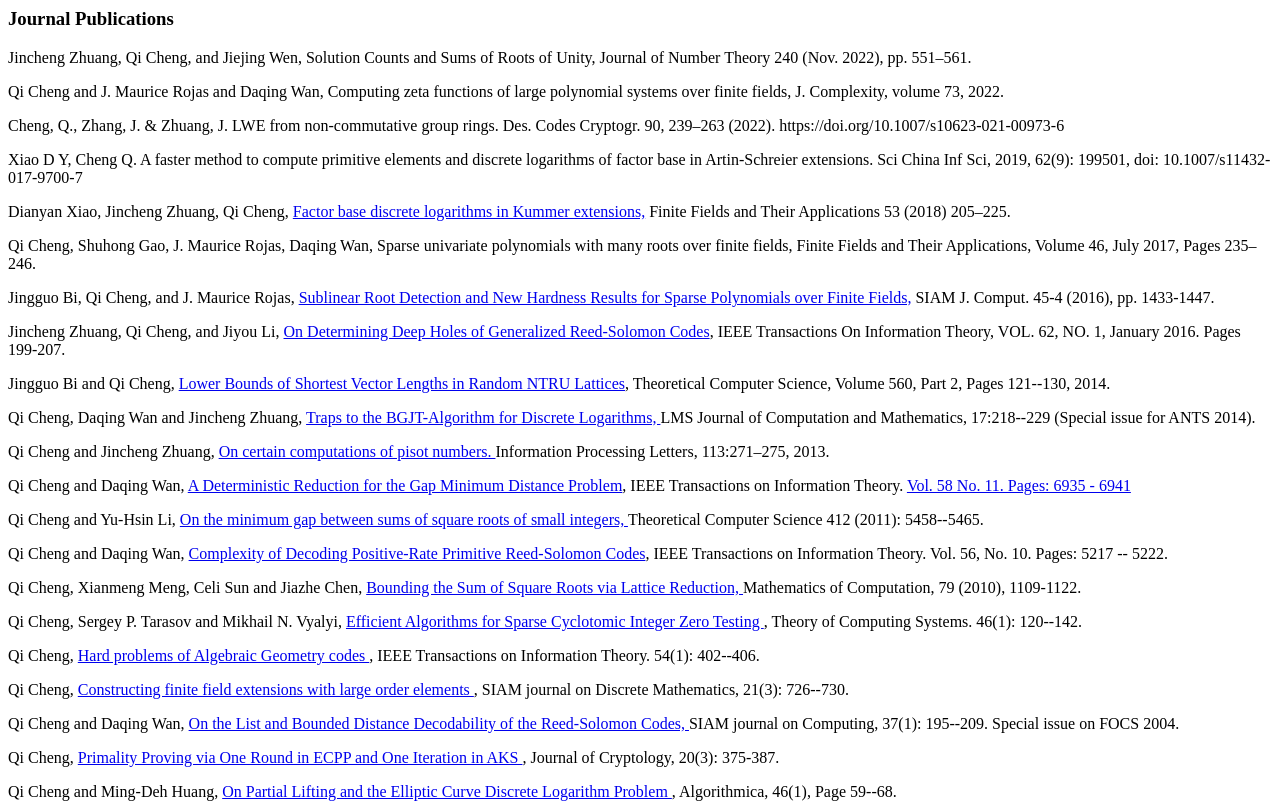
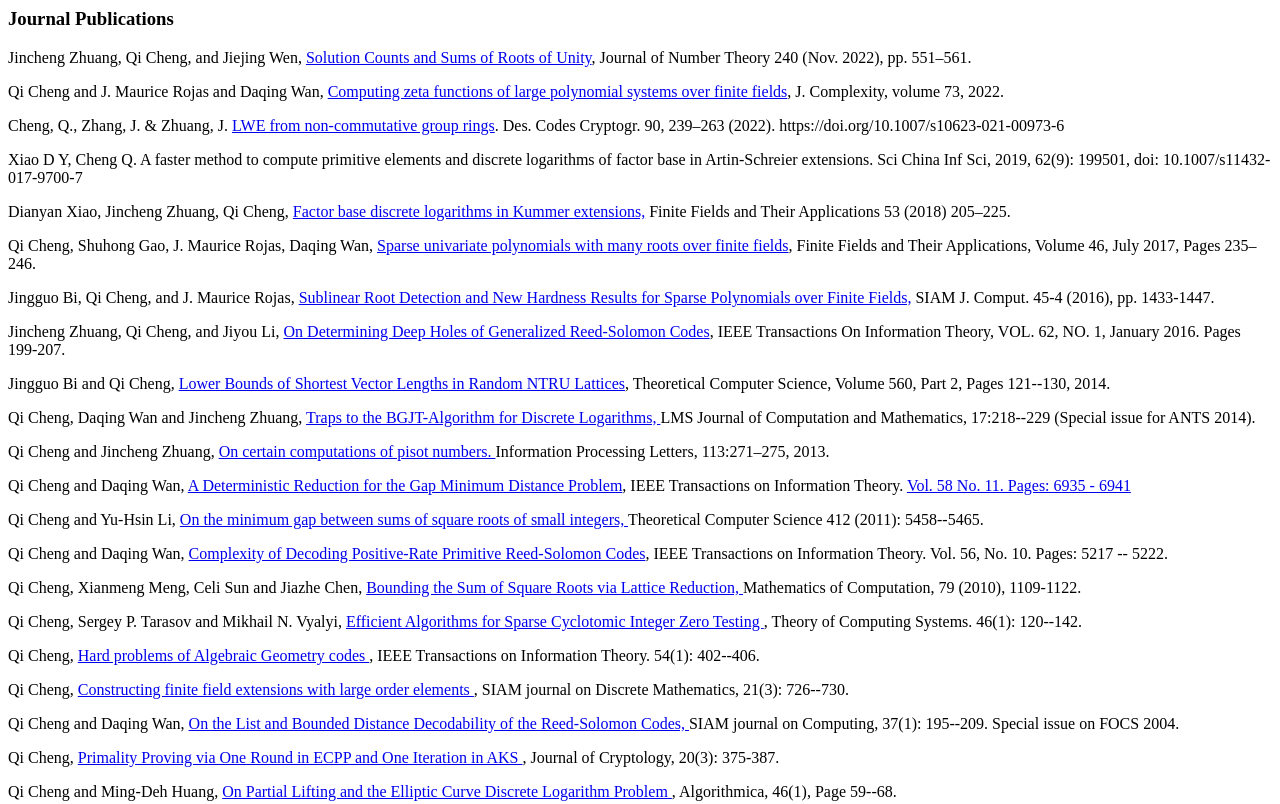
Before and after one commit to qcheng2023/qcheng2023.github.io, a plain HTML site: page pub.html in a window 1280 px wide. Shown: the top 804 px of the page. Drawn offline with Linux system fonts and the light colour scheme.

Commit message:
Add FFA many roots paper

```diff
--- a/pub.html
+++ b/pub.html
@@ -9,15 +9,15 @@
 
 
     <h3>Journal Publications</h3>
- <p>    Jincheng Zhuang, Qi Cheng, and Jiejing Wen, Solution Counts and Sums of Roots of
-Unity,  Journal of Number Theory 240 (Nov. 2022), pp. 551–561.
+ <p>    Jincheng Zhuang, Qi Cheng, and Jiejing Wen, <a href="paper/sum_roots.pdf">Solution Counts and Sums of Roots of
+Unity</a>,  Journal of Number Theory 240 (Nov. 2022), pp. 551–561.
 
    <p>
 Qi Cheng and J. Maurice Rojas and Daqing Wan,
-  Computing zeta functions of large polynomial systems over finite fields,
+  <a href="paper/computzeta.pdf">Computing zeta functions of large polynomial systems over finite fields</a>,
   J. Complexity, volume  73, 2022.
 
-    <p> Cheng, Q., Zhang, J. & Zhuang, J. LWE from non-commutative group rings. Des. Codes Cryptogr. 90, 239–263 (2022). https://doi.org/10.1007/s10623-021-00973-6
+    <p> Cheng, Q., Zhang, J. & Zhuang, J. <a href="paper/non-commutative.pdf">LWE from non-commutative group rings</a>. Des. Codes Cryptogr. 90, 239–263 (2022). https://doi.org/10.1007/s10623-021-00973-6
 
     <p> Xiao D Y, Cheng Q. A faster method to compute primitive
          elements and discrete logarithms of factor base in
@@ -31,7 +31,7 @@ Factor base discrete logarithms in Kummer
 Finite Fields and Their Applications 53 (2018) 205–225.
 
 <p> Qi Cheng, Shuhong Gao, J. Maurice Rojas, Daqing Wan,
-    Sparse univariate polynomials with many roots over finite fields,
+    <a href="https://www.sciencedirect.com/science/article/pii/S1071579717300278">Sparse univariate polynomials with many roots over finite fields</a>,
     Finite Fields and Their Applications,
 Volume 46, July 2017, Pages 235–246.
 
```
